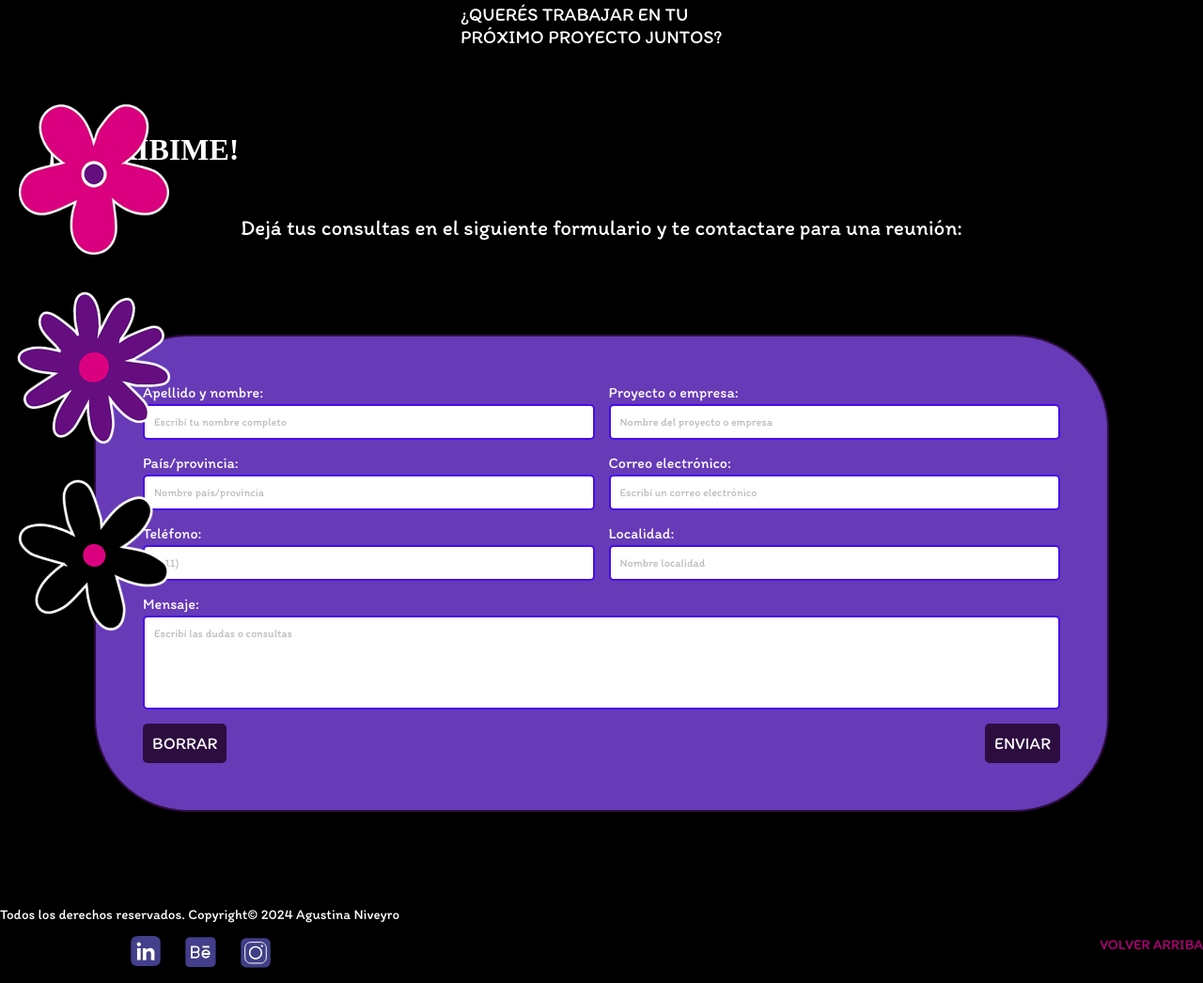
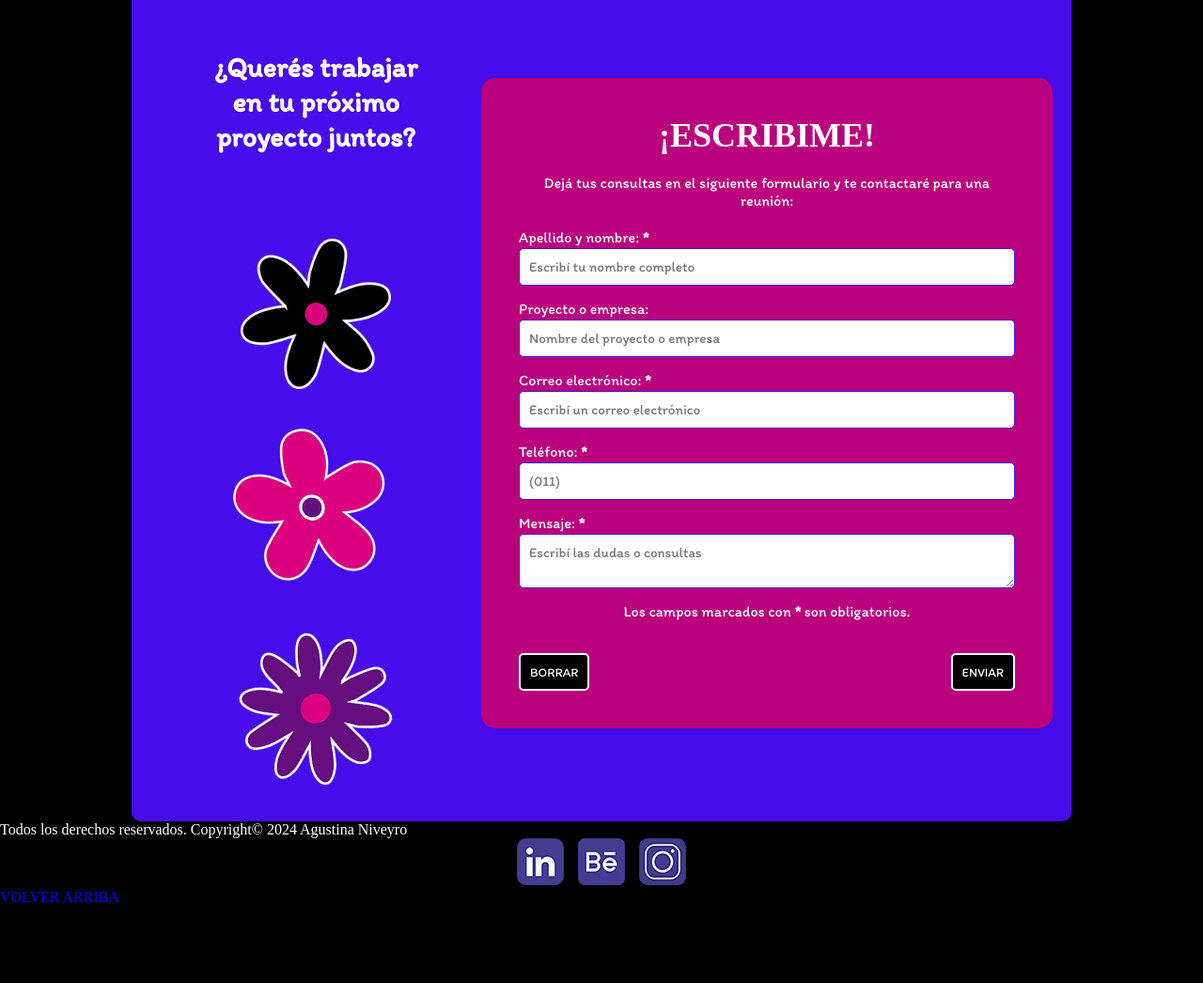
Before and after one commit to Agustina-jpg-pixel/Niveyro-Porfolio, a plain HTML site: page formulario.html in a window 1280 px wide. Shown: the part 161-1207 px from the top of the page at 94% size. After the commit the page ends 1125 px from the top, so only its background shows below. Drawn offline with Linux system fonts and the light colour scheme; a web font is replaced by a local one.

Commit message:
cambios form

```diff
--- a/formulario.html
+++ b/formulario.html
@@ -21,55 +21,46 @@
         </nav>
     </header>
     <main>
-        <div class="container">
-            <div class="primero">
-                <p>¿QUERÉS TRABAJAR EN TU PRÓXIMO PROYECTO JUNTOS?</p>
+        <div class="contenedor">
+            <div class="izquierda">
+                <h2>¿Querés trabajar en tu próximo proyecto juntos?</h2>
+                <div class="flores">
+                    <img src="img/florr11.png" alt="Flor roja" class="flor1" height="200px" width="200px">
+                    <img src="img/flor12.png" alt="Flor2" class="flor2" height="200px" width="200px">
+                    <img src="img/flor13.png" alt="Flor3" class="flor2" height="200px" width="200px">
                 </div>
-            <div class="flores">
-                <img src="img/flor12formulario.png" class= "flor1" height="200px" width="200px">
-                <img src="img/flor13.png" class="flor2" height="200px" width="200px">
-                <img src="img/florr11.png" class="flor3" height="200px" width="200px">
             </div>
-            <div class="segundo">
+            <div class="derecha">
                 <h1>¡ESCRIBIME!</h1>
-                <p>Dejá tus consultas en el siguiente formulario y te contactare para una reunión:</p>
-
-                <div class="form-container">
-                    <action="niveyroagustina15@gmail.com" subject="Enviado desde el portfolio" target="_blank enctype=multipart/gorm-data"></action>
-                    <form action="#" method="post">
-                        <div class="form-group">
-                            <label for="name">Apellido y nombre:</label>
-                            <input type="text" id="name" placeholder="Escribí tu nombre completo">
+                <p>Dejá tus consultas en el siguiente formulario y te contactaré para una reunión:</p>
+                <form class="formulario2">
+                    <div class="campo">
+                        <label for="name">Apellido y nombre: <span class="obligatorio">*</span></label>
+                        <input type="text" id="" name="name" placeholder="Escribí tu nombre completo" required>
                     </div>
-                        <div class="form-group">
-                            <label for="project">Proyecto o empresa:</label>
-                            <input type="text" id="project" placeholder="Nombre del proyecto o empresa">
+                    <div class="campo">
+                        <label for="empresa">Proyecto o empresa:</label>
+                        <input type="text" id="empresa" name="empresa" placeholder="Nombre del proyecto o empresa">
                     </div>
-                        <div class="form-group">
-                            <label for="country">País/provincia:</label>
-                            <input type="text" id="country" placeholder="Nombre país/provincia">
+                    <div class="campo">
+                        <label for="correo">Correo electrónico: <span class="obligatorio">*</span></label>
+                        <input type="email" id="correo" name="correo" placeholder="Escribí un correo electrónico" required>
                     </div>
-                        <div class="form-group">
-                            <label for="email">Correo electrónico:</label>
-                            <input type="email" id="email" placeholder="Escribí un correo electrónico">
+                    <div class="campo">
+                        <label for="telefono">Teléfono: <span class="obligatorio">*</span></label>
+                        <input type="tel" id="telefono" name="telefono" placeholder="(011)" required>
                     </div>
-                        <div class="form-group">
-                            <label for="phone">Teléfono:</label>
-                            <input type="text" id="phone" placeholder="(011)">
+                    <div class="campo">
+                        <label for="mensaje">Mensaje: <span class="obligatorio">*</span></label>
+                        <textarea id="mensaje" name="mensaje" placeholder="Escribí las dudas o consultas" required></textarea>
                     </div>
-                        <div class="form-group">
-                            <label for="location">Localidad:</label>
-                            <input type="text" id="location" placeholder="Nombre localidad">
-                        </div>
-                        <div class="form-group message-group">
-                            <label for="message">Mensaje:</label>
-                            <textarea id="message" placeholder="Escribí las dudas o consultas"></textarea>
-                        </div>
-                        <div class="button-group">
-                            <button type="reset" class="reset-btn">BORRAR</button>
-                            <button type="submit" class="submit-btn">ENVIAR</button>
+                    <p class="nota-obligatorios">Los campos marcados con <span class="obligatorio">*</span> son obligatorios.</p>
+                    <div class="botones2">
+                        <button type="reset" class="boton borrar">BORRAR</button>
+                        <button type="submit" class="boton enviar">ENVIAR</button>
                     </div>
                 </form>
+            </div>
                 </div>
             </div>
 
@@ -84,16 +75,15 @@
             <li>
                 <ul id="redes-sociales">
                     <a href="https://www.linkedin.com/in/agustina-florencia-niveyro-85b6b5267/" target="_blank">
-                        <img class="redes" src="img/linkedinn.svg" wight="60px" height="60px" alt="linkedin-icono">
+                        <img class="redes" src="img/linkedinn.png" wight="50px" height="50px" alt="linkedin-icono">
                     </a>
 
                     <a href="https://www.behance.net/agustinaniveyro" target="_blank">
-                        <img class="redes" src="img/behancee.svg" wight="60px" height="60px" alt="behance-icono">
+                        <img class="redes" src="img/behancee.png" wight="50px" height="50px" alt="behance-icono">
                     </a>
 
                     <a href="nstagram.com/ojocr_eativo/?igsh=MWVlYXFpdXhxdGxrcA%3D%3D" target="_blank">
-                        <img class="redes" src="img/icono instagram.svg" wight="60px" height="60px"
-                            alt="instagram-icono">
+                        <img class="redes" src="img/icono instagram.png" wight="50px" height="50px" alt="instagram-icono">
                     </a>
                 </ul>
             </li>
--- a/style.css
+++ b/style.css
@@ -290,7 +290,7 @@ input[type="radio"] {
 	padding: 15px;
 	border-radius: 5px;
 	position: absolute;
-	top:2025px;
+	top:1969px;
 	right:432px;
 }
 
@@ -329,8 +329,8 @@ input[type="radio"] {
 
 #redes-sociales {
 	display: flex;
-	align-items: center;
 	justify-content:center;
+	align-items: flex-end;
 	gap: 15px;
 
 }
@@ -371,13 +371,15 @@ input[type="radio"] {
 }
 
 
-footer {
+.footer  {
 	font-family: "itim";
-	font-size: 15px;
+	font-size: 13px;
 	display: flex;
 	justify-content: space-between;
 	align-items: center;
 }
+
+
 
 /*fin de index/
 
@@ -450,13 +452,21 @@ footer {
 	background-color: #460CE9;
 	border: 2px solid #ffffff;
 	flex-direction: column;
-	justify-content: center;
+	width: 100%;
+
 
 }
 
+.contenedor-violeta{
+display: flex;
+justify-content: center;
+align-items: center;
+padding: 80px;
+}
 
 .caja2 h4 {
 	margin-bottom: 8px;
+
 }
 
 
@@ -524,7 +534,7 @@ footer {
 #educación {
 	display: flex;
 	column-gap: 80px;
-	padding: 100px;
+	padding: 30px;
 	justify-content: center;
 	font-family: "itim";
 	width: 100%;
@@ -554,151 +564,162 @@ footer {
 }
 
 
-
-
-body span {
-	color: #BA007C;
-}
-
 /*fin acerca de mi /
 
 
 /*formulario*/
 
-.primero {
-	display: flex;
+.contenedor {
+    display: flex;
+    justify-content: space-between;
+    align-items: center;
+    max-width: 1000px;
+    margin: 0 auto;
+	background-color: #460CE9;
+	padding: 20px;
+	border-radius: 10px;
+
+
+}
+
+.izquierda {
+    flex: 1;
+    text-align: center;
+}
+
+.izquierda h2 {
+    font-size: 30px;
+    margin-bottom: 20px;
+	font-family: "itim";
+	padding: 50px;
+}
+
+.flores {
+    display: flex;
+    justify-content: center;
+    align-items: center;
+    gap: 10px;
 	flex-direction: column;
-	justify-content: center;
-	align-items: center;
-	color: #fff;
-	padding: 20px;
+}
+
+.flor {
+    width: 100px;
+    height: auto;
+}
+
+.derecha {
+    flex: 1.5;
+    background-color: #BA007C;
+    padding: 40px;
+    border-radius: 15px;
+
+
+}
+
+.derecha h1 {
+    font-size: 36px;
+    text-align: center;
+    margin-bottom: 20px;
+
+}
+
+.derecha p {
+    text-align: center;
+    margin-bottom: 20px;
+	font-family:"itim";
+
+}
+
+.formulario2 {
+    display: flex;
+	flex-direction: column;
+	align-items: stretch;
+    gap: 15px;
+	border-radius: 20px;
+
+
+
+}
+
+.campo {
+    display: flex;
+	align-items: stretch;
+    flex-direction: column;
+
+
+
+
+
+}
+
+.campo label {
+    margin-bottom: 2px;
 	font-family: "itim";
 
 }
 
-.primero p {
-	font-size: 20px;
-	margin-bottom: 20px;
-	max-width: 300px;
-
-}
-
-.segundo h1 {
-	padding:50px;
-	color: #fff;
+.campo input, .campo textarea {
+    padding: 10px;
+    border-radius: 5px;
+    font-size: 15px;
+	font-family: "itim";
+	border: 1px solid #460CE9;
+	max-width: 600px;
 
 
 }
 
 
-.segundo p{
-	font-family: "itim";
-	font-size: 23px;
-	display: flex;
-	align-items: center;
-	justify-content:center;
 
+.obligatorio {
+    color: rgb(255, 255, 255);
+    font-weight: bold;
 }
 
-
-.form-container {
-	background-color: #673AB7;
-	border-radius: 100px;
-	margin: 100px;
-	padding: 50px;
-	border: 2px solid #2D0D3F;
-
+.nota-obligatorios {
+    width: 100%;
+    text-align: center;
+    margin-bottom: 20px;
 }
 
-form {
-	display: grid;
-	grid-template-columns: 1fr 1fr;
-	gap: 15px;
+.botones2 {
+    display: flex;
+    justify-content: space-between;
+    width: 100%;
 }
 
-.form-group {
-	display: flex;
-	flex-direction: column;
-}
-
-.message-group {
-	grid-column: 1 / 3;
-
-}
-
-label {
-	color: #ffffff;
-	margin-bottom: 3px;
+.boton {
+    background-color: #000000;
+    color: white;
+    padding: 10px;
+    border: 2px solid #ffffff;
+    border-radius: 5px;
 	font-family: "itim";
 
 }
 
-input,
-textarea {
-	padding: 10px;
-	border: none;
-	border-radius: 5px;
-	font-size: 12px;
-	font-family: "itim";
-	border: 2px solid #460CE9;
+.boton:hover {
+    background-color: #460CE9;
 }
 
-input::placeholder,
-textarea::placeholder {
-	color: #bbb;
+.borrar {
+    background-color: #000;
 }
 
-textarea {
-	resize: none;
-	height: 100px;
-}
-
-button {
-	padding: 10px;
-	border: none;
-	border-radius: 5px;
-	font-size: 18px;
-	cursor: pointer;
-	font-family: "itim";
-}
-
-.reset-btn {
-	background-color: #2D0D3F;
-	color: #fff;
-}
-
-.submit-btn {
-	background-color: #2d0d3f;
-	color: #fff;
-}
-
-.button-group {
-	grid-column: 1 / 3;
-	display: flex;
-	justify-content: space-between;
-}
-
-
-.flores{
-	display: flex;
-	flex-direction: column;
-}
-
-
-button:hover {
-
-	color: #BA007C;
+.borrar:hover {
+    background-color: #460CE9;
 }
 
 .flores {
-    position: relative;
+    display: flex;
+    justify-content: center;
+    align-items: center;
+    gap: 10px;
 }
 
-.flores {
+.flor {
     width: 100px;
-    height: 100px;
-    border-radius: 50%;
-    position: absolute;
+    height: auto;
 }
 
 .flor1 {
@@ -714,6 +735,7 @@ button:hover {
     left: 50px;
     animation: rotate 8s linear infinite reverse;
 	padding: 20px;
+
 }
 
 .flor3 {
@@ -733,7 +755,6 @@ button:hover {
 }
 
 
-
 /*fin de formulario/
 
 
@@ -742,15 +763,15 @@ button:hover {
 .principio {
 	font-size: 20px;
 	text-align: center;
-	justify-content: center;
 	padding: 30px;
 	background-color: #460CE9;
+
 }
 
 
 .project {
     margin-bottom: 20px;
-	gap:20px;
+
 
 }
 
@@ -759,8 +780,6 @@ font-size: 20px;
 color: #460CE9;
 display:flex;
 justify-content: center;
-
-
 
 
 }
@@ -855,3 +874,7 @@ justify-content: center;
 .next {
     right: 20px;
 }
+
+
+
+/*fin de galeria/
```
Also changed, not shown: acercademi.html (+5 -4 lines), galeria.html (+3 -3 lines), index.html (+6 -6 lines), img/behancee.png (added), img/behancee.svg (deleted), img/icono instagram.png (added), img/icono instagram.svg (deleted), img/linkedinn.png (added), img/linkedinn.svg (deleted). Lines whose indentation alone changed are shown as unchanged.
